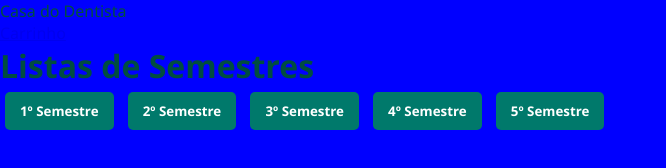
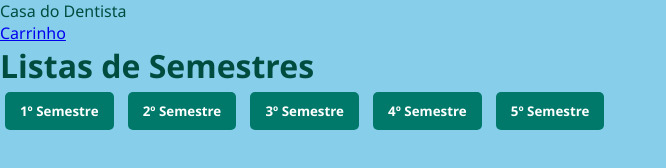
Before and after one commit to Rafagomes042/cd-01, a plain HTML site: page listas.html in a window 1280 px wide. Shown: the whole page, without its empty margins (0-666 px from the left). Drawn offline with Linux system fonts and the light colour scheme.

Commit message:
Update styles.css

```diff
--- a/styles.css
+++ b/styles.css
@@ -7,7 +7,7 @@
 }
 
 body {
-  background: #0000FF; /* Azul claro */
+  background: #87CEEB; /* Azul claro */
   color: #004d40; /* Verde escuro */
   padding-bottom: 80px; /* espaço para menu inferior */
 }
```
